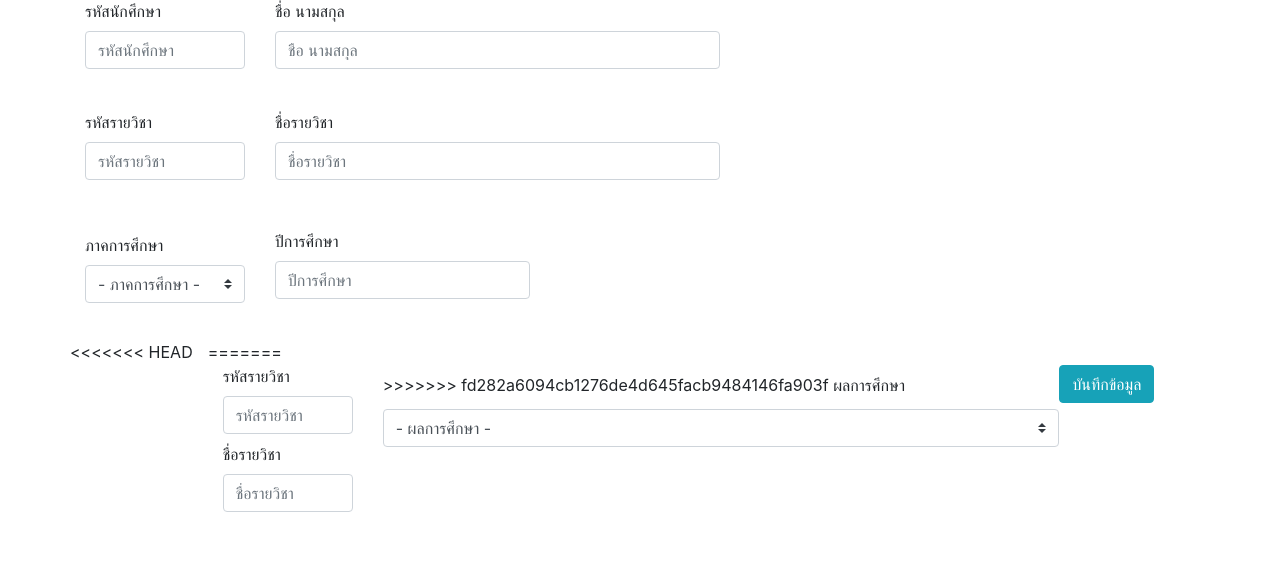
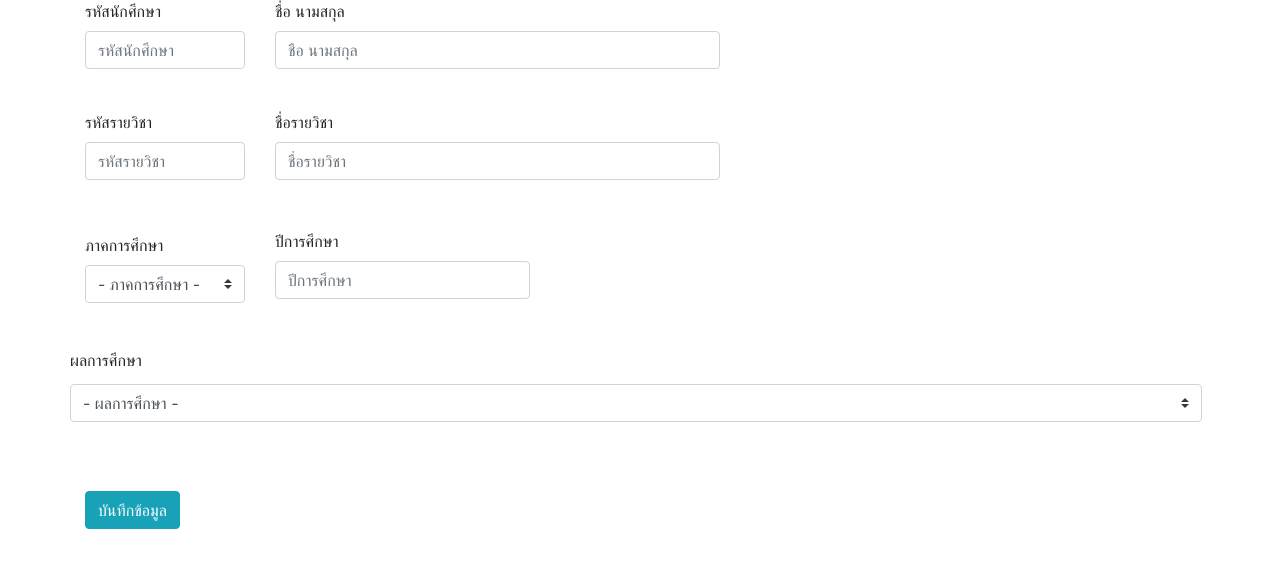
Before and after one commit to swewu/group4, a CodeIgniter app: page /group4/index.php/subject/add in a window 1280 px wide. Shown: the part 89-657 px from the top of the page. Run offline with CodeIgniter, Linux system fonts and the light colour scheme.

Commit message:
Edit Addsubject and Subject

```diff
--- a/application/controllers/Subject.php
+++ b/application/controllers/Subject.php
@@ -3,6 +3,7 @@ defined('BASEPATH') or exit('No direct script access allowed');
 
 class Subject extends CI_Controller
 {
+
 
 	public function add()
 	{
@@ -11,8 +12,6 @@ class Subject extends CI_Controller
 
 
 	public function insert(){
-		// $this->load->model('UserModel');
-		// $result = $this->UserModel->insert($studentid,$coursid,$year,$term,$grade);
 		$text = 'บันทึกสำเร็จ';
 
 		$data = array(
@@ -25,7 +24,6 @@ class Subject extends CI_Controller
             'grade' => $_POST['grade']
 		 );
 		 $this->db->insert('historygrade',$data);
-		 echo "$text";
 
 
 
--- a/application/views/AddSubject.php
+++ b/application/views/AddSubject.php
@@ -27,7 +27,7 @@
                     <div class="col-md-2">
                         <div class="form-group mb-2">
                             <label for="exampleInputEmail1">รหัสรายวิชา</label>
-                            <input type="text" name="courseID" class="form-control" id="exampleInputEmail1" aria-describedby="emailHelp" placeholder="รหัสรายวิชา">
+                            <input type="text" name="courseid" class="form-control" id="exampleInputEmail1" aria-describedby="emailHelp" placeholder="รหัสรายวิชา">
                         </div>
                     </div>
                     <div class="col-md-5">
@@ -54,28 +54,7 @@
                         </div>
                     </div>
                 </div>
-
-
                 <div class="row" style ="margin-top:25px;">
-<<<<<<< HEAD
-                    <div class="col-md-2">
-=======
-                    <div class="col">
-                        <div class="form-group mb-2">
-                            <label for="exampleInputEmail1">รหัสรายวิชา</label>
-                            <input type="text" name="courseid" class="form-control" id="exampleInputEmail1" aria-describedby="emailHelp" placeholder="รหัสรายวิชา">
-                        </div>
-                    </div>
-                    <div class="col">
-                        <div class="form-group mb-4">
-                            <label for="exampleInputEmail1">ชื่อรายวิชา</label>
-                            <input type="text" name="courseName" class="form-control" id="exampleInputEmail1" aria-describedby="emailHelp" placeholder="ชื่อรายวิชา">
-                        </div>
-                    </div>
-                </div>
-                <div class="row" style ="margin-top:25px;">
-                    <div class="col">
->>>>>>> fd282a6094cb1276de4d645facb9484146fa903f
                          <label class="my-2 mr-1" for="inlineFormCustomSelectPref">ผลการศึกษา</label>
                             <select class="custom-select my-1 mr-sm-2" name="grade" id="inlineFormCustomSelectPref">
                                 <option selected>- ผลการศึกษา -</option>
```
